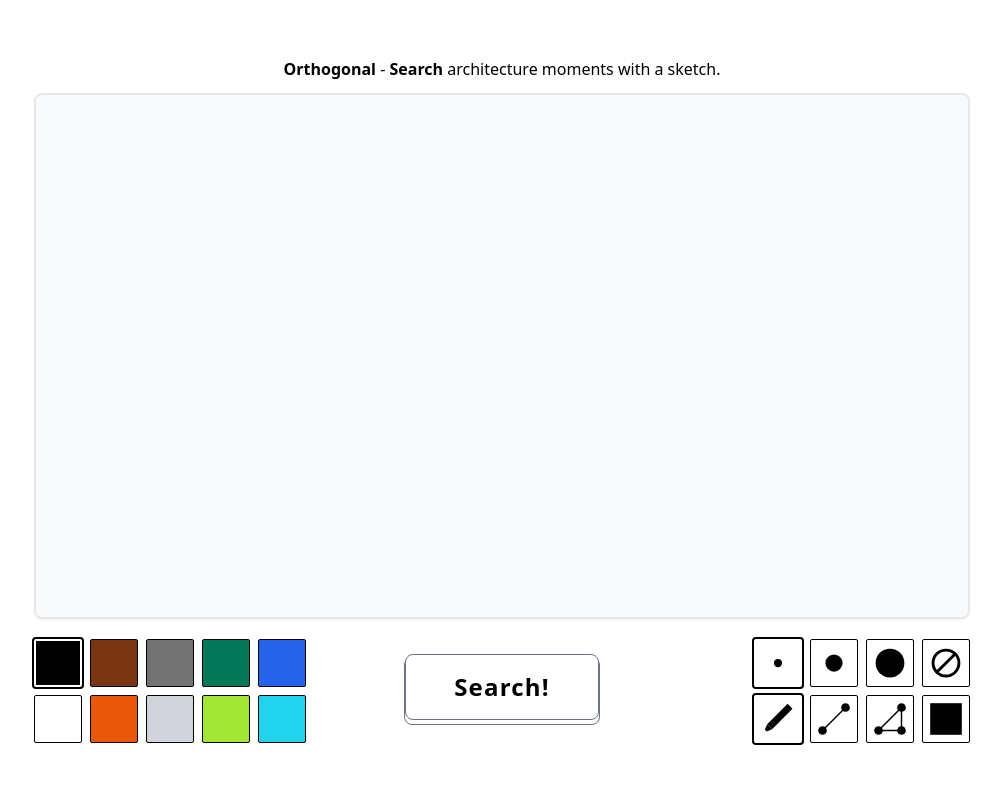
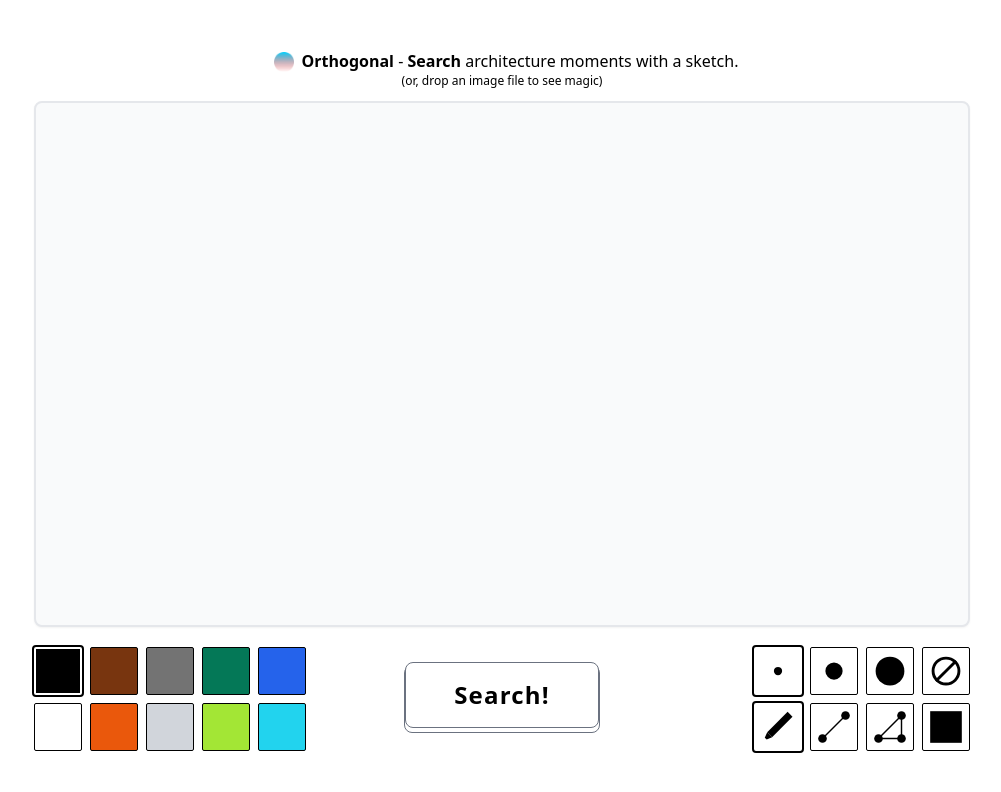
Before and after one commit to johnjyang/architecture_sketch_search, a website built with Vite: page frontend/index.html in a window 1280 px wide. Shown: the whole page, without its empty margins (138-1139 px from the left). Built offline with nearby package versions, Linux system fonts and the light colour scheme; a web font is replaced by a local one.

Commit message:
header text

```diff
--- a/frontend/index.html
+++ b/frontend/index.html
@@ -8,7 +8,8 @@
     <title>Orthogonal Search</title>
   </head>
   <body class="flex flex-col items-center justify-center h-full px-3 w-full lg:w-4/5 xl:w-3/4 2xl:w-2/3 mx-auto">
-    <p class="font-normal mb-5 md:mb-3"><b>Orthogonal</b> - <b>Search</b> architecture moments with a sketch.</p>
+    <p class="font-normal text-center mb-1 md:mb-0"><img class="inline object-contain h-5 px-2" src='./assets/favicon.ico'><b>Orthogonal</b> - <b>Search</b> architecture moments with a sketch.</p>
+    <p class="font-light text-xs mb-5 md:mb-3">(or, drop an image file to see magic)</p>
     <canvas id="canvas" class="w-full max-h-full aspect-video border-2 border-grey-100 shadow-sm border-solid rounded-lg mb-5 bg-gray-50"></canvas>
     <div class="w-full flex flex-row justify-between">
         <div id="colors" class="grid grid-rows-2 grid-cols-5 gap-1 md:gap-2 sm:gap justify-self-start">
```
